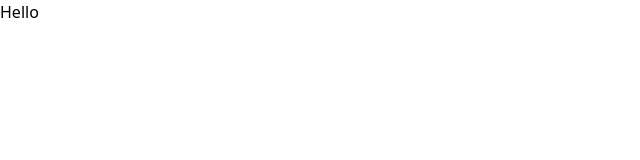
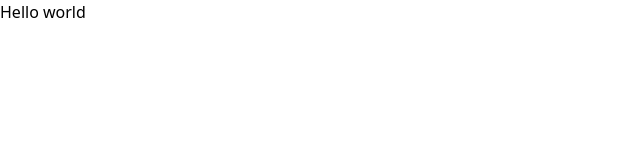
Before and after one commit to hosoocha20/menu-app, a React (Vite) app in the folder client/: page / in a window 1280 px wide. Shown: the top 160 px of the page, without its empty margins (0-640 px from the left). Built offline with nearby package versions, Linux system fonts and the light colour scheme.

Commit message:
commit test

```diff
--- a/client/src/App.tsx
+++ b/client/src/App.tsx
@@ -4,7 +4,7 @@ import viteLogo from "/vite.svg";
 
 
 function App() {
-  return <div className="bg-black  h-screen w-full text-white">Hello</div>;
+  return <div className="bg-black  h-screen w-full text-white">Hello world</div>;
 }
 
 export default App;
```
